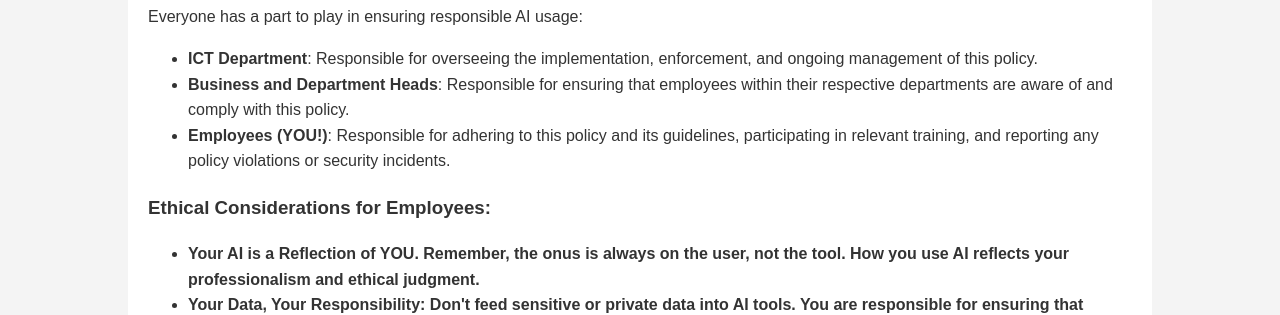
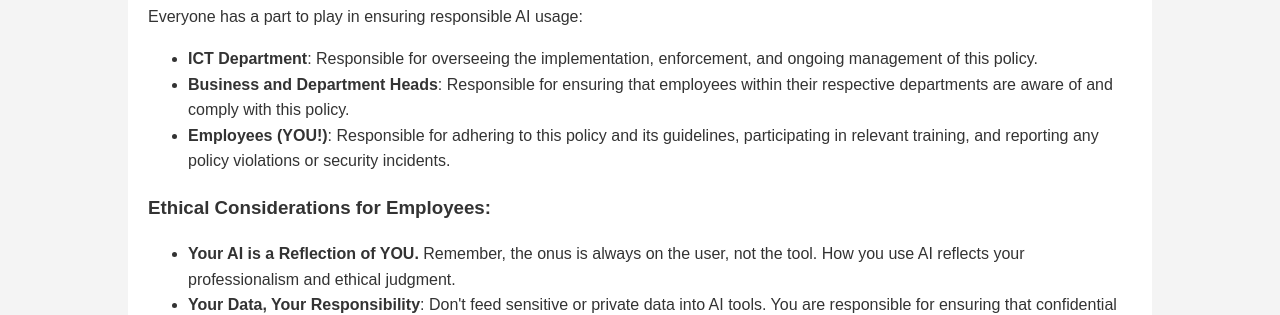
Before and after one commit to rico1648/DeleumAI, a plain HTML site: page chapter20.html in a window 1280 px wide. Shown: the part 489-804 px from the top of the page. Drawn offline with Linux system fonts and the light colour scheme.

Commit message:
Update chapter20.html
page

```diff
--- a/chapter20.html
+++ b/chapter20.html
@@ -131,7 +131,7 @@
 
             <h3>Ethical Considerations for Employees:</h3>
             <ul>
-                <li><b>Your AI is a Reflection of YOU.<b>
+                <li><b>Your AI is a Reflection of YOU.</b>
                     Remember, the onus is always on the user, not the tool. How you use AI reflects your professionalism and ethical judgment.</li>
                 <li><b>Your Data, Your Responsibility</b>:
                     Don't feed sensitive or private data into AI tools. You are responsible for ensuring that confidential company information, personal data, or intellectual property is never exposed through AI usage.</li>
```
